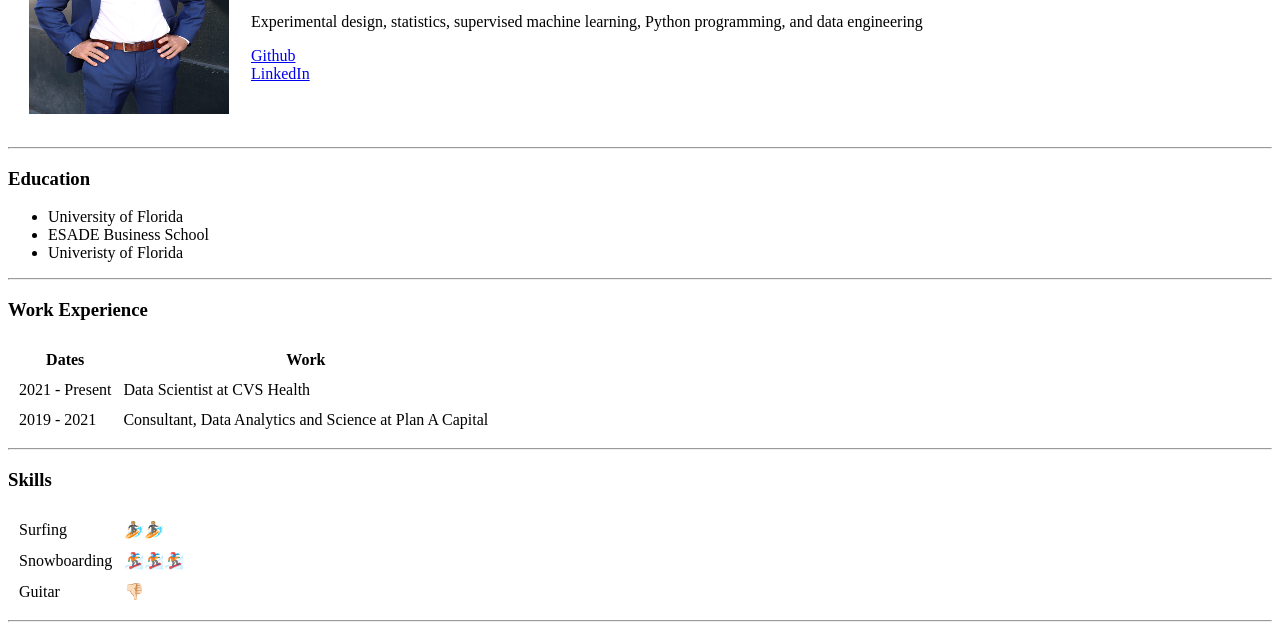
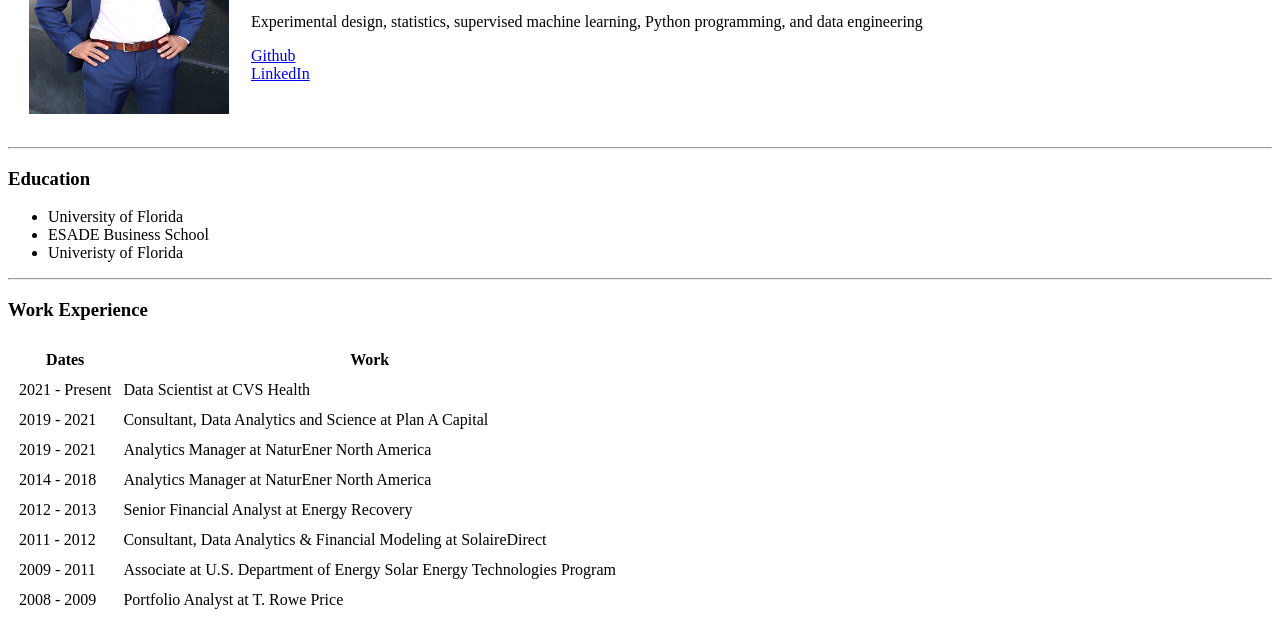
Before and after one commit to Morgan-Sell/cv, a plain HTML site: page index.html in a window 1280 px wide. Shown: the part 165-791 px from the top of the page. Drawn offline with Linux system fonts and the light colour scheme.

Commit message:
updated work experience

```diff
--- a/index.html
+++ b/index.html
@@ -50,6 +50,30 @@
       <td>2019 - 2021</td>
       <td>Consultant, Data Analytics and Science at Plan A Capital</td>
     </tr>
+    <tr>
+      <td>2019 - 2021</td>
+      <td>Analytics Manager at NaturEner North America</td>
+    </tr>
+    <tr>
+      <td>2014 - 2018</td>
+      <td>Analytics Manager at NaturEner North America</td>
+    </tr>
+    <tr>
+      <td>2012 - 2013</td>
+      <td>Senior Financial Analyst at Energy Recovery</td>
+    </tr>
+    <tr>
+      <td>2011 - 2012</td>
+      <td>Consultant, Data Analytics & Financial Modeling at SolaireDirect</td>
+    </tr>
+    <tr>
+      <td>2009 - 2011</td>
+      <td>Associate at U.S. Department of Energy Solar Energy Technologies Program</td>
+    </tr>
+    <tr>
+      <td>2008 - 2009</td>
+      <td>Portfolio Analyst at T. Rowe Price</td>
+    </tr>
   </table>
   <hr>
   <h3>Skills</h3>
```
